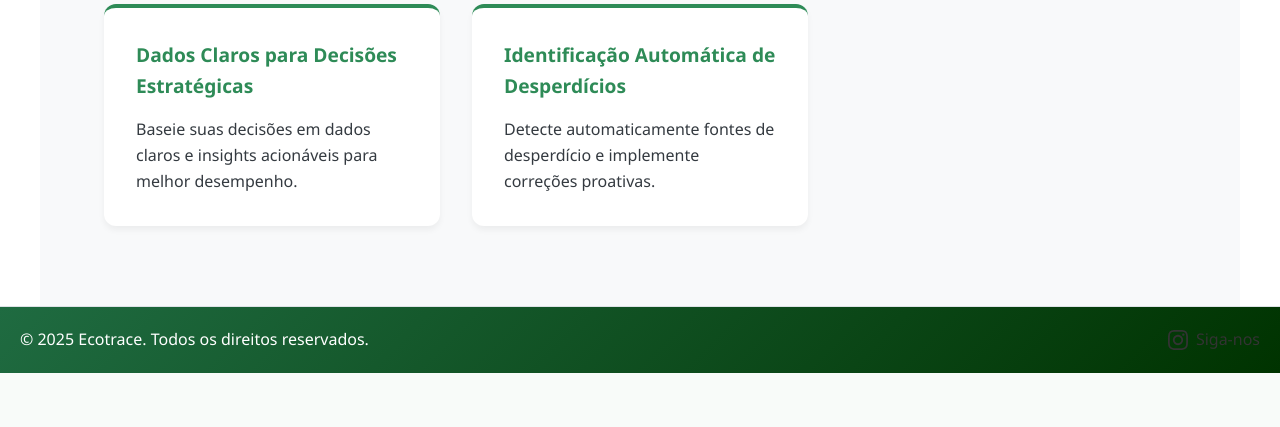
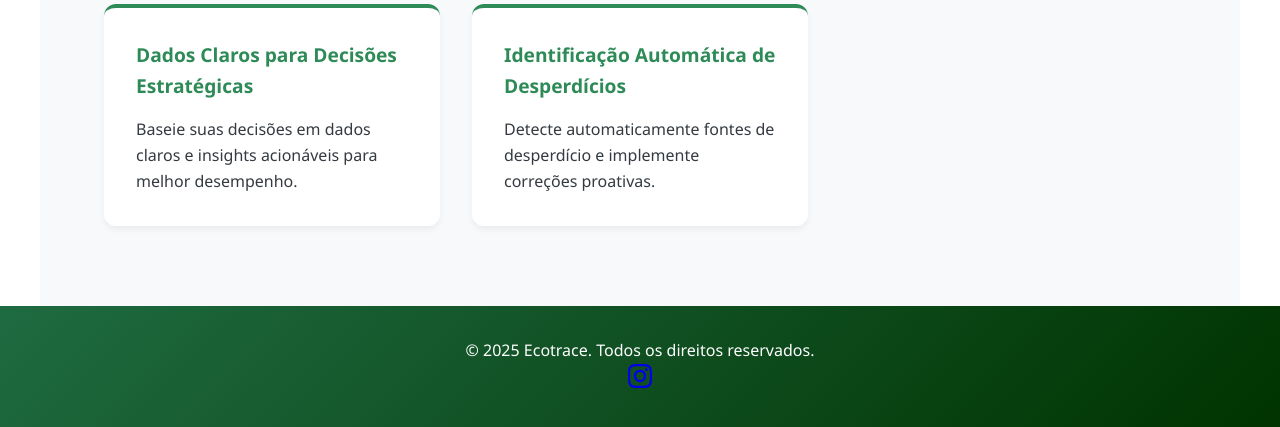
Before and after one commit to Thai034/ProjetoFinal, a Flask app: page / in a window 1280 px wide. Shown: the part 1964-2391 px from the top of the page. Before the commit the page ends 2337 px from the top, so only its background shows below. Run offline with Flask 3, Linux system fonts and the light colour scheme.

Commit message:
instagram teste 4

```diff
--- a/templates/index.html
+++ b/templates/index.html
@@ -402,41 +402,6 @@
             margin-top: auto;
         }
 
-        .site-footer {
-            display: flex;
-            justify-content: space-between;
-            align-items: center;
-            padding: 20px;
-            background-color: #f8f9fa;
-            border-top: 1px solid #dee2e6;
-        }
-
-        .social-links {
-            display: flex;
-            gap: 15px;
-        }
-
-        .social-icon {
-            display: flex;
-            align-items: center;
-            gap: 8px;
-            text-decoration: none;
-            color: #333;
-            transition: color 0.3s ease;
-        }
-
-        .social-icon:hover {
-            color: #E4405F; /* Cor do Instagram */
-        }
-
-        .social-icon svg {
-            transition: transform 0.3s ease;
-        }
-
-        .social-icon:hover svg {
-            transform: scale(1.1);
-        }
-
         /* RESPONSIVIDADE (MOBILE) - A CORREÇÃO PRINCIPAL */
         @media (max-width: 900px) {
             body {
@@ -613,17 +578,13 @@
         </div>
     </section>
 
-    <footer class="site-footer">
+    <footer>
         <p data-key="footer.copyright">&copy; 2025 Ecotrace. Todos os direitos reservados.</p>
-        <div class="social-links">
-            <a href="https://instagram.com/seu-instagram" target="_blank" class="social-icon">
-                <!-- Ícone Instagram -->
-                <svg width="20" height="20" viewBox="0 0 24 24" fill="currentColor">
-                    <path d="M12 2.163c3.204 0 3.584.012 4.85.07 3.252.148 4.771 1.691 4.919 4.919.058 1.265.069 1.645.069 4.849 0 3.205-.012 3.584-.069 4.849-.149 3.225-1.664 4.771-4.919 4.919-1.266.058-1.644.07-4.85.07-3.204 0-3.584-.012-4.849-.07-3.26-.149-4.771-1.699-4.919-4.92-.058-1.265-.07-1.644-.07-4.849 0-3.204.013-3.583.07-4.849.149-3.227 1.664-4.771 4.919-4.919 1.266-.057 1.645-.069 4.849-.069zm0-2.163c-3.259 0-3.667.014-4.947.072-4.358.2-6.78 2.618-6.98 6.98-.059 1.281-.073 1.689-.073 4.948 0 3.259.014 3.668.072 4.948.2 4.358 2.618 6.78 6.98 6.98 1.281.058 1.689.072 4.948.072 3.259 0 3.668-.014 4.948-.072 4.354-.2 6.782-2.618 6.979-6.98.059-1.28.073-1.689.073-4.948 0-3.259-.014-3.667-.072-4.947-.196-4.354-2.617-6.78-6.979-6.98-1.281-.059-1.69-.073-4.949-.073zm0 5.838c-3.403 0-6.162 2.759-6.162 6.162s2.759 6.163 6.162 6.163 6.162-2.759 6.162-6.163c0-3.403-2.759-6.162-6.162-6.162zm0 10.162c-2.209 0-4-1.79-4-4 0-2.209 1.791-4 4-4s4 1.791 4 4c0 2.21-1.791 4-4 4zm6.406-11.845c-.796 0-1.441.645-1.441 1.44s.645 1.44 1.441 1.44c.795 0 1.439-.645 1.439-1.44s-.644-1.44-1.439-1.44z"/>
-                </svg>
-                <span>Siga-nos</span>
-            </a>
-        </div>
+        <a href="https://www.instagram.com/grupoecotrace?igsh=d2Qydmh0ZWIyNDR3" target="_blank" class="instagram-link" aria-label="Siga-nos no Instagram">
+            <svg width="24" height="24" viewBox="0 0 24 24" fill="currentColor">
+                <path d="M12 2.163c3.204 0 3.584.012 4.85.07 3.252.148 4.771 1.691 4.919 4.919.058 1.265.069 1.645.069 4.849 0 3.205-.012 3.584-.069 4.849-.149 3.225-1.664 4.771-4.919 4.919-1.266.058-1.644.07-4.85.07-3.204 0-3.584-.012-4.849-.07-3.26-.149-4.771-1.699-4.919-4.92-.058-1.265-.07-1.644-.07-4.849 0-3.204.013-3.583.07-4.849.149-3.227 1.664-4.771 4.919-4.919 1.266-.057 1.645-.069 4.849-.069zm0-2.163c-3.259 0-3.667.014-4.947.072-4.358.2-6.78 2.618-6.98 6.98-.059 1.281-.073 1.689-.073 4.948 0 3.259.014 3.668.072 4.948.2 4.358 2.618 6.78 6.98 6.98 1.281.058 1.689.072 4.948.072 3.259 0 3.668-.014 4.948-.072 4.354-.2 6.782-2.618 6.979-6.98.059-1.28.073-1.689.073-4.948 0-3.259-.014-3.667-.072-4.947-.196-4.354-2.617-6.78-6.979-6.98-1.281-.059-1.69-.073-4.949-.073zm0 5.838c-3.403 0-6.162 2.759-6.162 6.162s2.759 6.163 6.162 6.163 6.162-2.759 6.162-6.163c0-3.403-2.759-6.162-6.162-6.162zm0 10.162c-2.209 0-4-1.79-4-4 0-2.209 1.791-4 4-4s4 1.791 4 4c0 2.21-1.791 4-4 4zm6.406-11.845c-.796 0-1.441.645-1.441 1.44s.645 1.44 1.441 1.44c.795 0 1.439-.645 1.439-1.44s-.644-1.44-1.439-1.44z"/>
+            </svg>
+        </a>
     </footer>
     <script>
         // Dicionário de traduções
```
